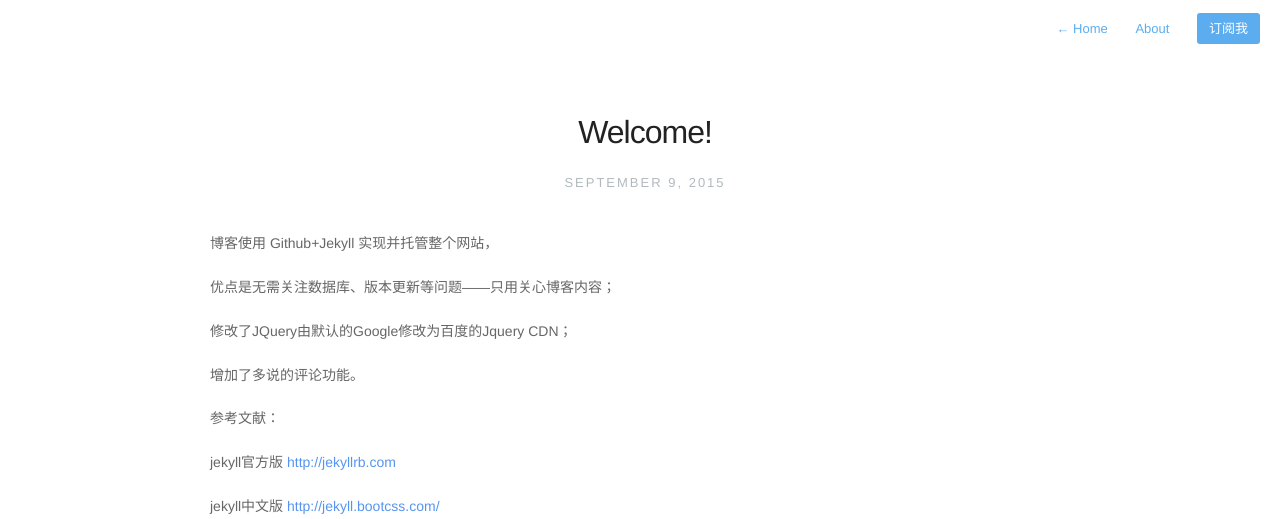
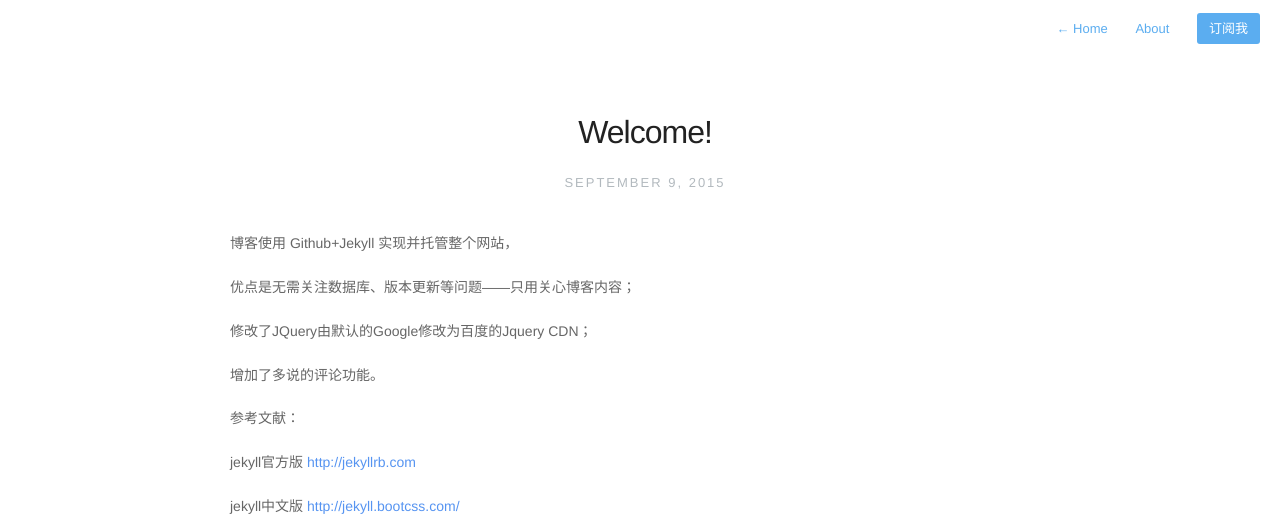
Before and after one commit to Tomzhangzhang/markyun.github.io, a Jekyll site: the page built from _posts/2015-9-9-welcome-to-jekyll.markdown, in a window 1280 px wide and 1400 px high. Shown: the top 519 px of the window. Built offline with Jekyll 4.4.1, drawn with Linux system fonts in a browser that asks for light colours; nearby versions of some CDN libraries; Markdown is read by kramdown in place of the engine named in the settings; comment, search, counter and statistics services are not loaded; grey boxes are pictures that could not be loaded.

Commit message:
update CSS
update CSS

```diff
--- a/assets/css/style.css
+++ b/assets/css/style.css
@@ -171,7 +171,7 @@ nav.main-nav a:hover{
 	color: #48CEFF;
 }
 #wrapper {
-  max-width: 960px;
+  max-width: 920px;
   margin: 0 auto;
   padding: 30px 40px 20px 50px;
 }
```
